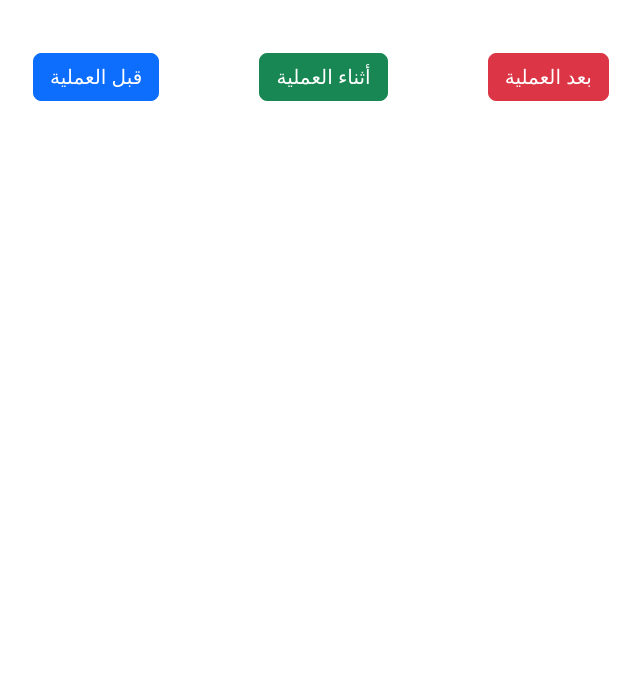
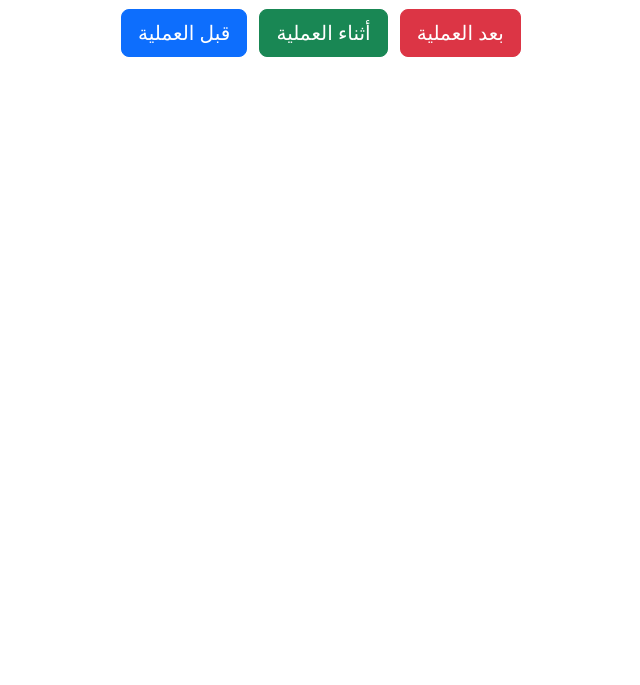
Before and after one commit to manzalawie/eyadSurgery, a plain HTML site: page index.html in a window 1280 px wide. Shown: the part 115-800 px from the top of the page, without its empty margins (319-959 px from the left). Drawn offline with nearby package versions, Linux system fonts and the light colour scheme.

Commit message:
Update index.html

```diff
--- a/index.html
+++ b/index.html
@@ -10,9 +10,9 @@
     <div class="container text-center mt-5">
         <h1>أشعة مراحل العملية</h1>
         <div class="mt-4">
-            <a href="before.html" class="btn btn-primary btn-lg m-5">قبل العملية</a>
-            <a href="during.html" class="btn btn-success btn-lg m-5">أثناء العملية</a>
-            <a href="after.html" class="btn btn-danger btn-lg m-5">بعد العملية</a>
+            <a href="before.html" class="btn btn-primary btn-lg m-1">قبل العملية</a>
+            <a href="during.html" class="btn btn-success btn-lg m-1">أثناء العملية</a>
+            <a href="after.html" class="btn btn-danger btn-lg m-1">بعد العملية</a>
         </div>
     </div>
 
```
